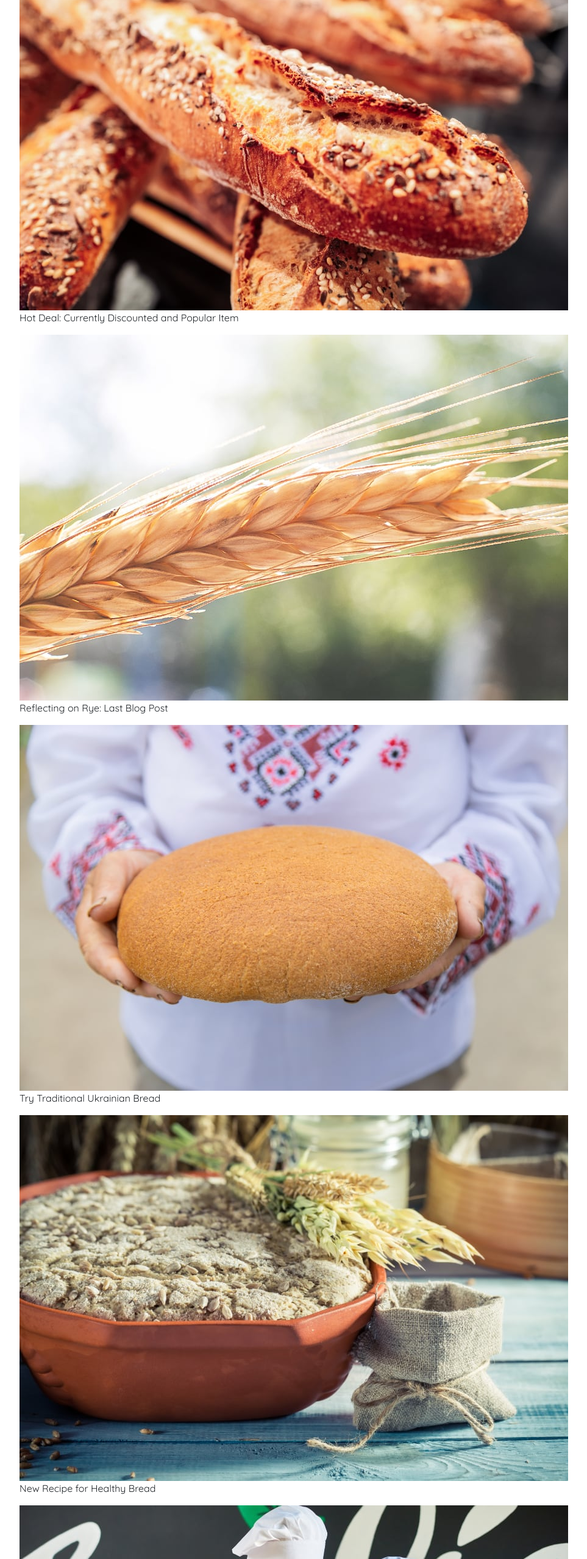
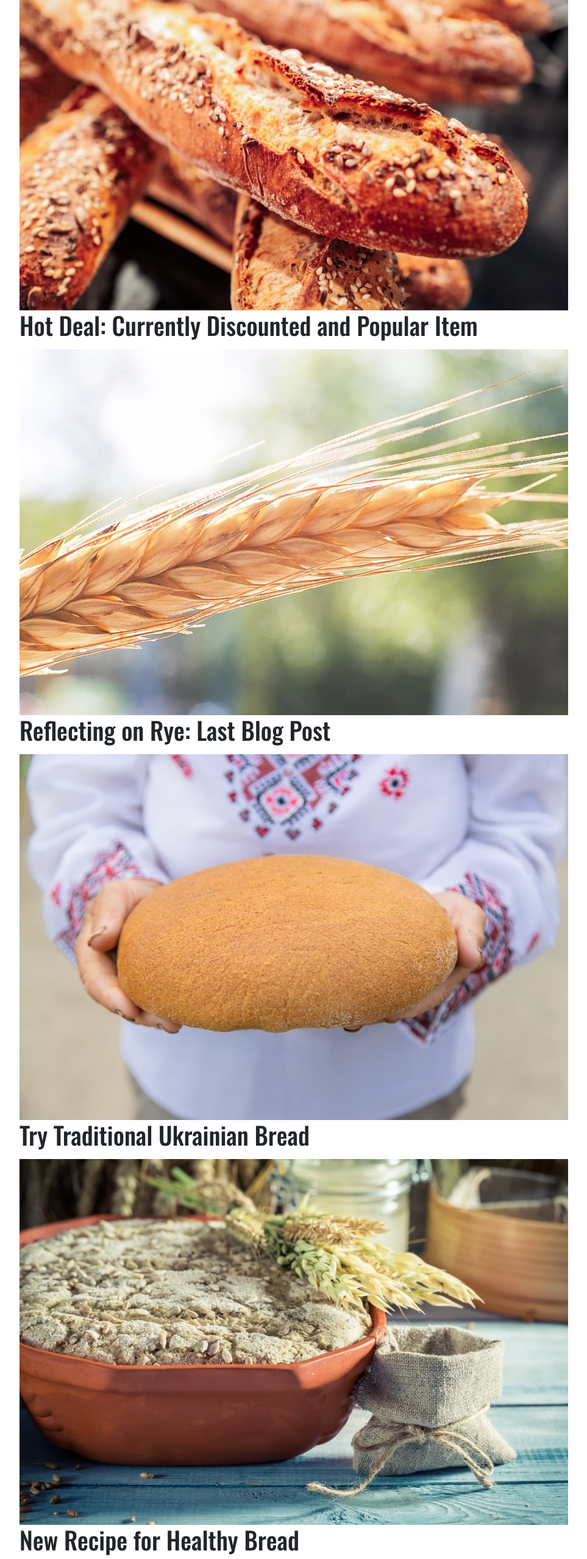
Before and after one commit to pagaslav/hot-oven, a plain HTML site: page index.html in a window 1280 px wide. Shown: the part 243-2800 px from the top of the page at 61% size, without its empty margins (8-971 px from the left). Drawn offline with nearby package versions, Linux system fonts and the light colour scheme.

Commit message:
Add styling to the main part for the images and captions.

```diff
--- a/index.html
+++ b/index.html
@@ -43,34 +43,34 @@
     <!-- Main information with pictures -->
     <section>
       <div>
-        <figure>
+        <figure class="image-container">
           <img src="assets/images/fresh-french-baguettes.jpg" alt="">
-          <figcaption>Hot Deal: Currently Discounted and Popular Item</figcaption>
+          <figcaption><h3>Hot Deal: Currently Discounted and Popular Item</h3></figcaption>
         </figure>
       </div>
       <div>
         <div>
-          <figure>
+          <figure class="image-container">
             <img src="assets/images/rye-spike.jpg" alt="">
-            <figcaption>Reflecting on Rye: Last Blog Post</figcaption>
+            <figcaption><h3>Reflecting on Rye: Last Blog Post</h3></figcaption>
           </figure>
         </div>
         <div>
-          <figure>
+          <figure class="image-container">
             <img src="assets/images/ukrainian-bread.jpg" alt="">
-            <figcaption>Try Traditional Ukrainian Bread</figcaption>
+            <figcaption><h3>Try Traditional Ukrainian Bread</h3></figcaption>
           </figure>
         </div>
         <div>
-          <figure>
+          <figure class="image-container">
             <img src="assets/images/healthy-bread.jpg" alt="">
-            <figcaption>New Recipe for Healthy Bread</figcaption>
+            <figcaption><h3>New Recipe for Healthy Bread</h3></figcaption>
           </figure>
         </div>
         <div>
-          <figure>
+          <figure class="image-container">
             <img src="assets/images/bakery-school.jpg" alt="">
-            <figcaption>Bakery School Schedule for This Week</figcaption>
+            <figcaption><h3>Bakery School Schedule for This Week</h3></figcaption>
           </figure>
         </div>
       </div>
@@ -106,7 +106,7 @@
               CF10 2FY
             </address>
           <!-- Email address with a link -->
-          <p>Contact us at: <a href="mailto:info@example.com">info@example.com</a></p>
+          <p>Contact us at: <a href="mailto:hot.oven@gmail.com">hot.oven@gmail.com</a></p>
         </div>
         <!-- Other footer elements -->
         <div class="col-lg-3 social-icons">
```
Lines whose indentation alone changed are shown as unchanged.
